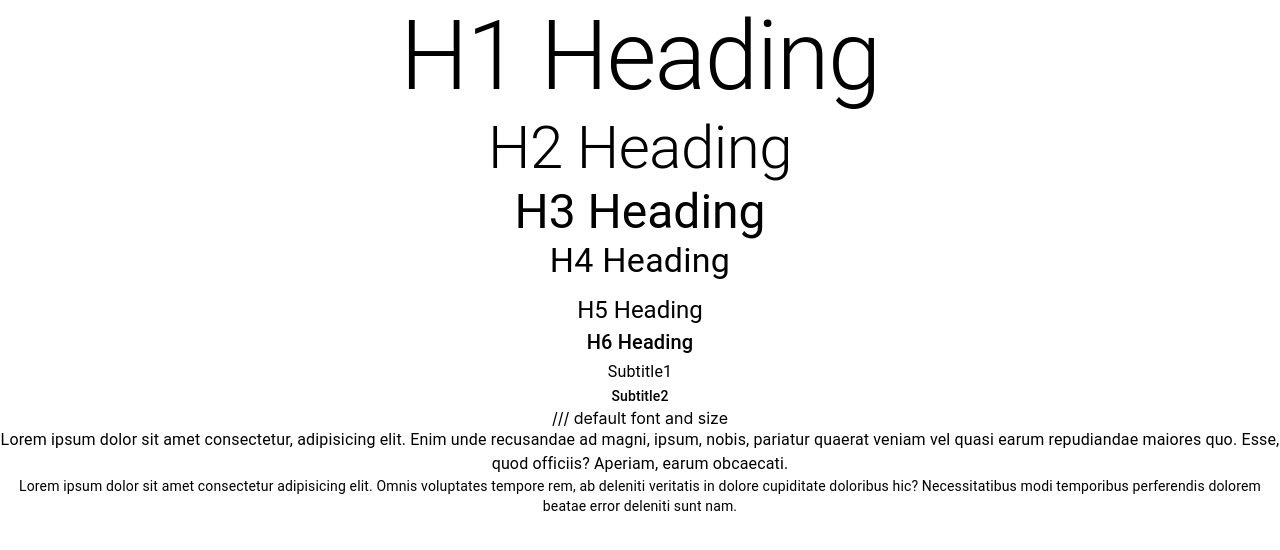
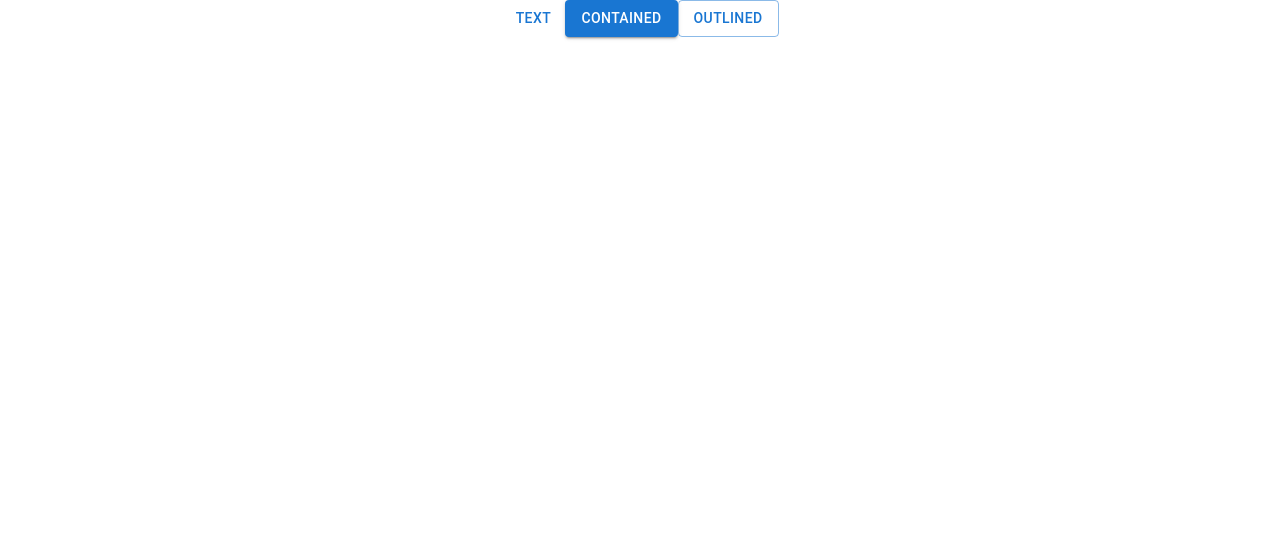
Before and after one commit to Dulatto/react-mui, a React (Create React App) app: page / in a window 1280 px wide. Shown: the top 550 px of the page. Built offline with nearby package versions, Linux system fonts and the light colour scheme.

Commit message:
mui buttons

```diff
--- a/src/App.tsx
+++ b/src/App.tsx
@@ -1,10 +1,12 @@
 import './App.css';
-import { MuiTypography } from './components/MuiTypography';
+import { MuiButton } from './components/MuiButton';
+//import { MuiTypography } from './components/MuiTypography';
 
 function App() {
   return (
     <div className="App">
-     <MuiTypography />
+     {/* <MuiTypography /> */}
+     <MuiButton/>
     </div>
   );
 }
--- /dev/null
+++ b/src/components/MuiButton.tsx
@@ -0,0 +1,11 @@
+import {Button} from '@mui/material'
+
+export const MuiButton = () => {
+  return (
+    <div>
+        <Button variant='text'>Text</Button>
+        <Button variant='contained'>Contained</Button>
+        <Button variant='outlined'>Outlined</Button>
+    </div>
+  )
+}
```
